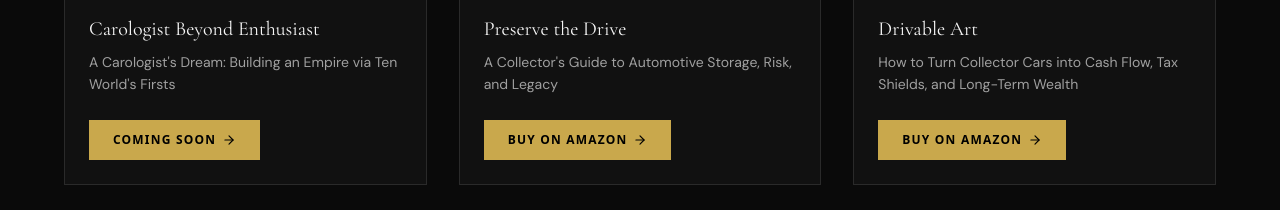
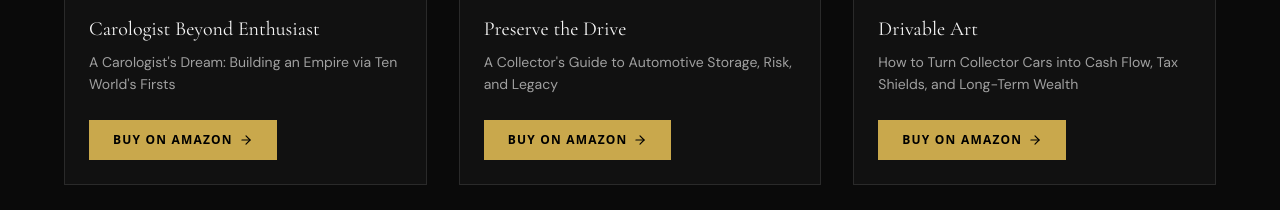
Before and after one commit to EgmerMarketing/ocd-auto-storage, a Next.js app: page / in a window 1280 px wide. Shown: the part 4800-5010 px from the top of the page. Built offline with nearby package versions, Linux system fonts and the light colour scheme.

Commit message:
fix: Carologist CTA links to Amazon, opens in new tab

```diff
--- a/src/app/page.tsx
+++ b/src/app/page.tsx
@@ -375,6 +375,7 @@
   title: string;
   badge: string | null;
   badge2?: string | null;
+  link?: string;
   subtitle: string;
   cta: string;
   disabled: boolean;
@@ -387,8 +388,9 @@
     badge: "Bestseller",
     badge2: "Pre-Release",
     subtitle: "A Carologist's Dream: Building an Empire via Ten World's Firsts",
-    cta: "Coming Soon",
+    cta: "Buy on Amazon",
     disabled: false,
+    link: "https://www.amazon.com/dp/B0G3HVZGX7",
     image:"/images/carologist.jpg",
   },
   {
@@ -481,7 +483,9 @@
                   </span>
                 ) : (
                   <a
-                    href="#"
+                    href={book.link ?? "#"}
+                    target={book.link ? "_blank" : undefined}
+                    rel={book.link ? "noopener noreferrer" : undefined}
                     className="inline-flex items-center gap-1.5 bg-gold px-6 py-3 text-xs font-semibold uppercase tracking-widest text-black transition-all hover:scale-[1.02] hover:bg-gold-light"
                   >
                     {book.cta} <ArrowRight size={14} />
```
